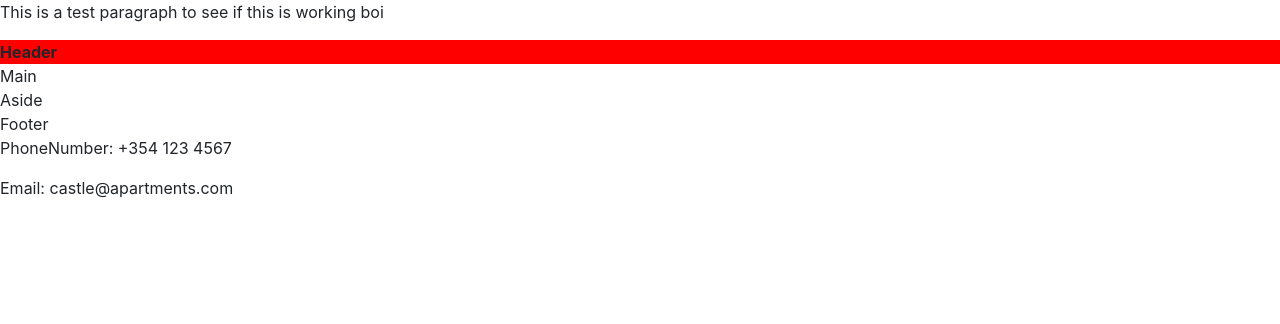
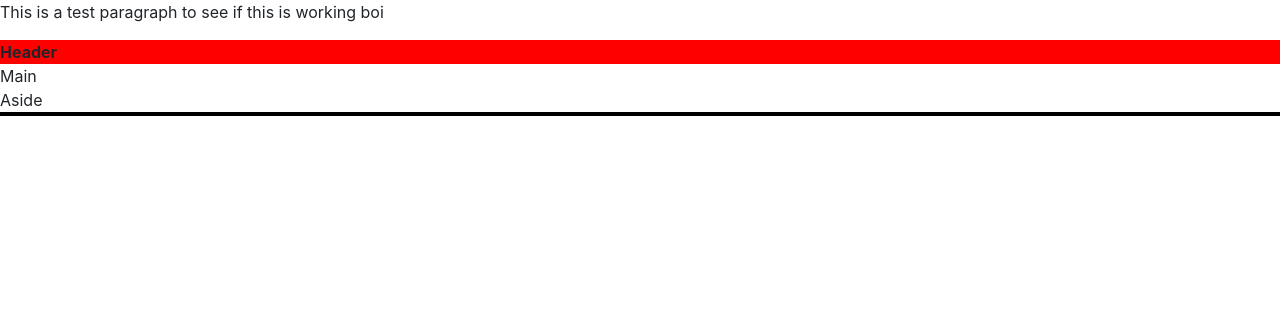
Before and after one commit to olafur-andri-hr/SC-T-220-VLN2, a Django app: page / in a window 1280 px wide. Shown: the top 324 px of the page. Run offline with Django 3.2, Linux system fonts and the light colour scheme; some libraries are stand-ins or nearby versions.

Commit message:
Continued footer development

```diff
--- a/castleapartments/sass/style.scss
+++ b/castleapartments/sass/style.scss
@@ -1,3 +1,5 @@
+@import url('https://fonts.googleapis.com/css?family=Roboto');
+
 header{
     background-color: red;
     font-weight: bold;
@@ -8,5 +10,18 @@ header{
 
 footer {
     display: block;
+    color: #FFFFFF;
+    font-family: 'Roboto', sans-serif;
+    overflow: hidden;
+    border: 2px solid black;
+    position: relative;
 
+    #footer_left_triangle {
+        position: absolute;
+        top: 0;
+        left: 0;
+        width: 100%;
+        height: 100%;
+        background-color: #4A0292;
+    }
 }
--- a/castleapartments/static/css/style.min.css
+++ b/castleapartments/static/css/style.min.css
@@ -1,2 +1,2 @@
-header{background-color:red;font-weight:bold}header p{background-color:purple}footer{display:block}
+@import url("https://fonts.googleapis.com/css?family=Roboto");header{background-color:red;font-weight:bold}header p{background-color:purple}footer{display:block;color:#FFFFFF;font-family:'Roboto', sans-serif;overflow:hidden;border:2px solid black;position:relative}footer #footer_left_triangle{position:absolute;top:0;left:0;width:100%;height:100%;background-color:#4A0292}
 /*# sourceMappingURL=style.min.css.map */
--- a/castleapartments/templates/index.html
+++ b/castleapartments/templates/index.html
@@ -8,5 +8,4 @@
     <header>Header</header>
     <main>Main</main>
     <aside>Aside</aside>
-    <footer>Footer</footer>
 {% endblock content %}
--- a/first_app/templates/index.html
+++ b/first_app/templates/index.html
@@ -8,7 +8,6 @@
     <header>Header</header>
     <main>Main</main>
     <aside>Aside</aside>
-    <footer>Footer</footer>
     {% for car in cars %}
     <p>{{car}}</p>
     {% endfor %}
```
Also changed, not shown: castleapartments/static/css/style.css (+15 -0 lines), 2 other files.
